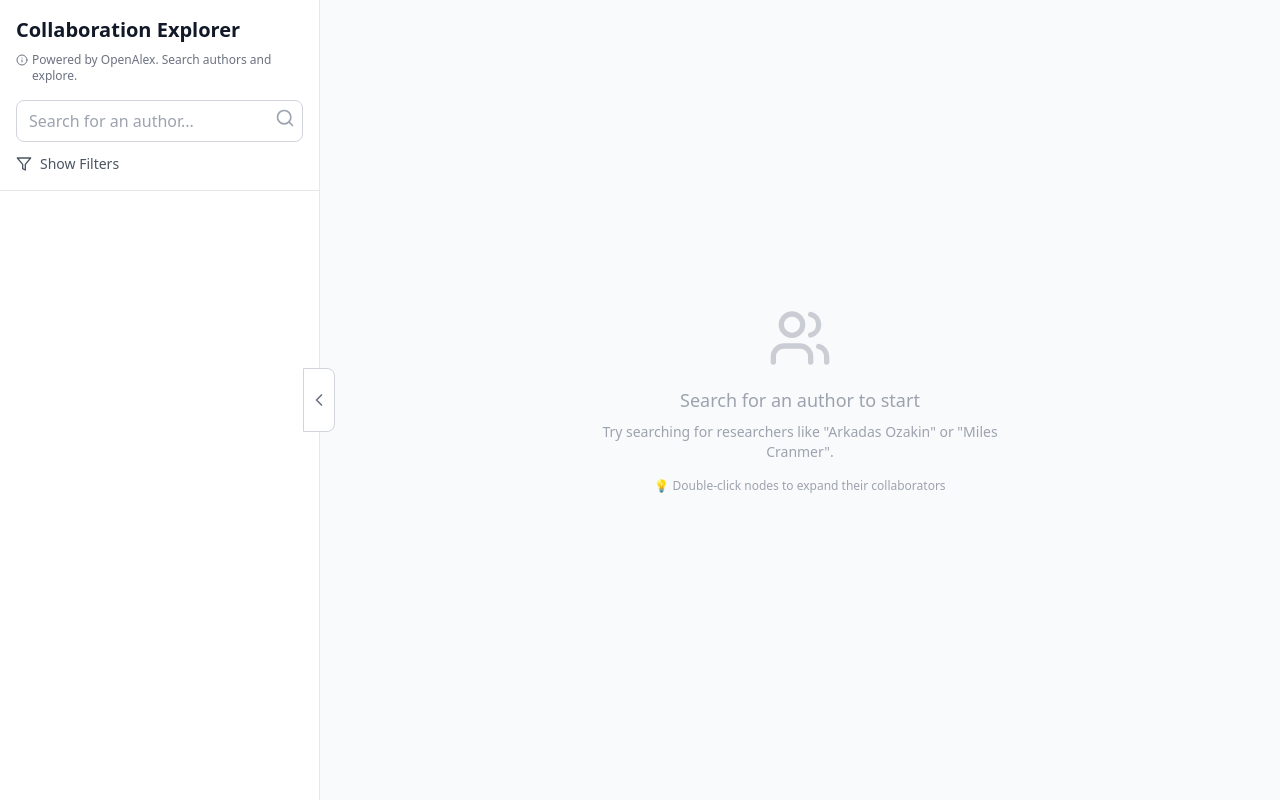
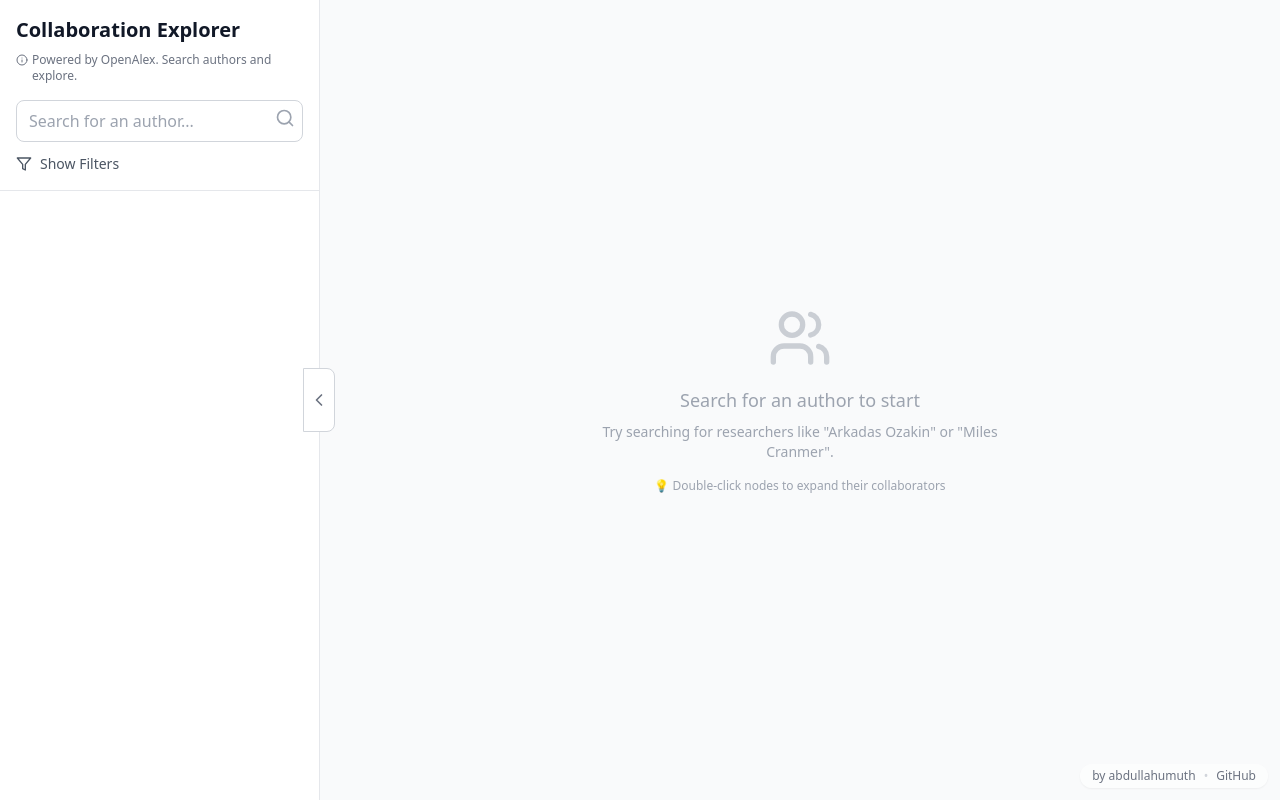
Before and after one commit to abdullahumuth/academic_author_network, a React (Create React App) app: page / in a window 1280 px wide. Built offline with nearby package versions, Linux system fonts and the light colour scheme; the HTML template or start-up script is replaced by a standard one.

Commit message:
Add unobtrusive attribution footer with links to personal site and GitHub

```diff
--- a/src/CollaborationExplorer.jsx
+++ b/src/CollaborationExplorer.jsx
@@ -765,6 +765,13 @@ const CollaborationExplorer = () => {
           </div>
         )}
       </div>
+
+      {/* Small unobtrusive attribution footer */}
+      <div className="absolute bottom-3 right-3 text-xs text-gray-500 bg-white bg-opacity-60 px-3 py-1 rounded-full shadow-sm hover:bg-opacity-80 transition-opacity pointer-events-auto">
+        <a href="https://abdullahumuth.github.io" target="_blank" rel="noopener noreferrer" className="hover:underline">by abdullahumuth</a>
+        <span className="mx-2 text-gray-300">•</span>
+        <a href="https://github.com/abdullahumuth/academic_author_network" target="_blank" rel="noopener noreferrer" className="hover:underline">GitHub</a>
+      </div>
     </div>
   );
 };
```
